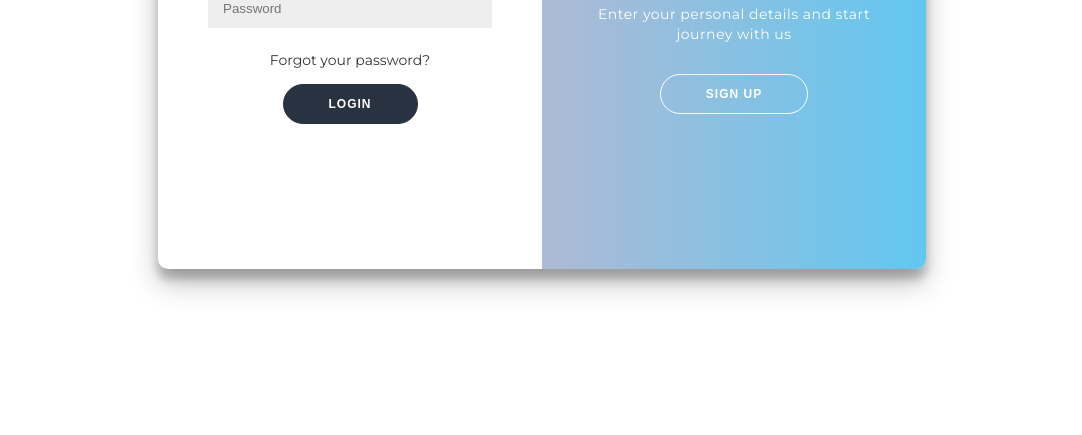
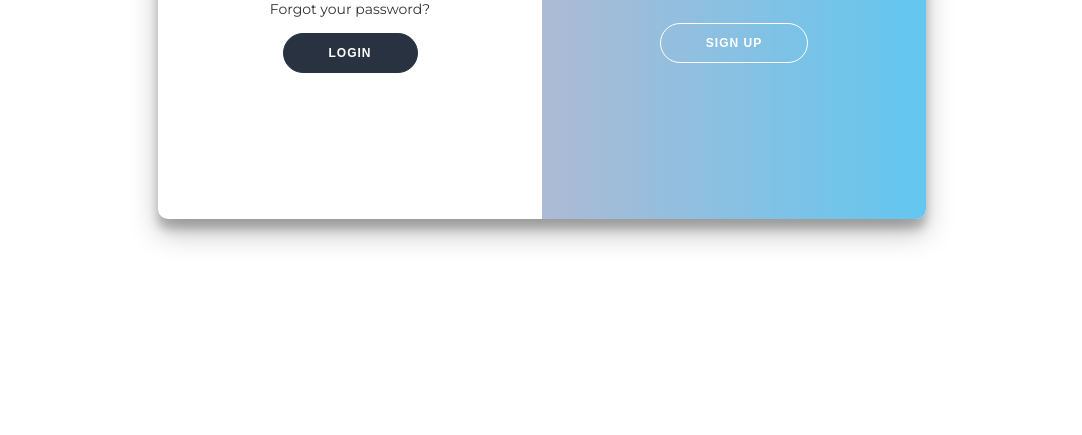
Before and after one commit to VishalIndoria/expense-tracker, a website: page view/signin.html in a window 1280 px wide. Shown: the part 365-800 px from the top of the page, without its empty margins (98-1180 px from the left). Drawn offline with nearby package versions, Linux system fonts and the light colour scheme; files that its build step writes are made by us from their sources.

Commit message:
Update signin.css

```diff
--- a/public/css/signin.css
+++ b/public/css/signin.css
@@ -99,7 +99,7 @@ input {
   max-width: 100%;
   min-height: 30rem;
   /* top: 10%; */
-  margin-top: 7%;
+  margin-top: 3%;
 }
 
 .form-container {
```
